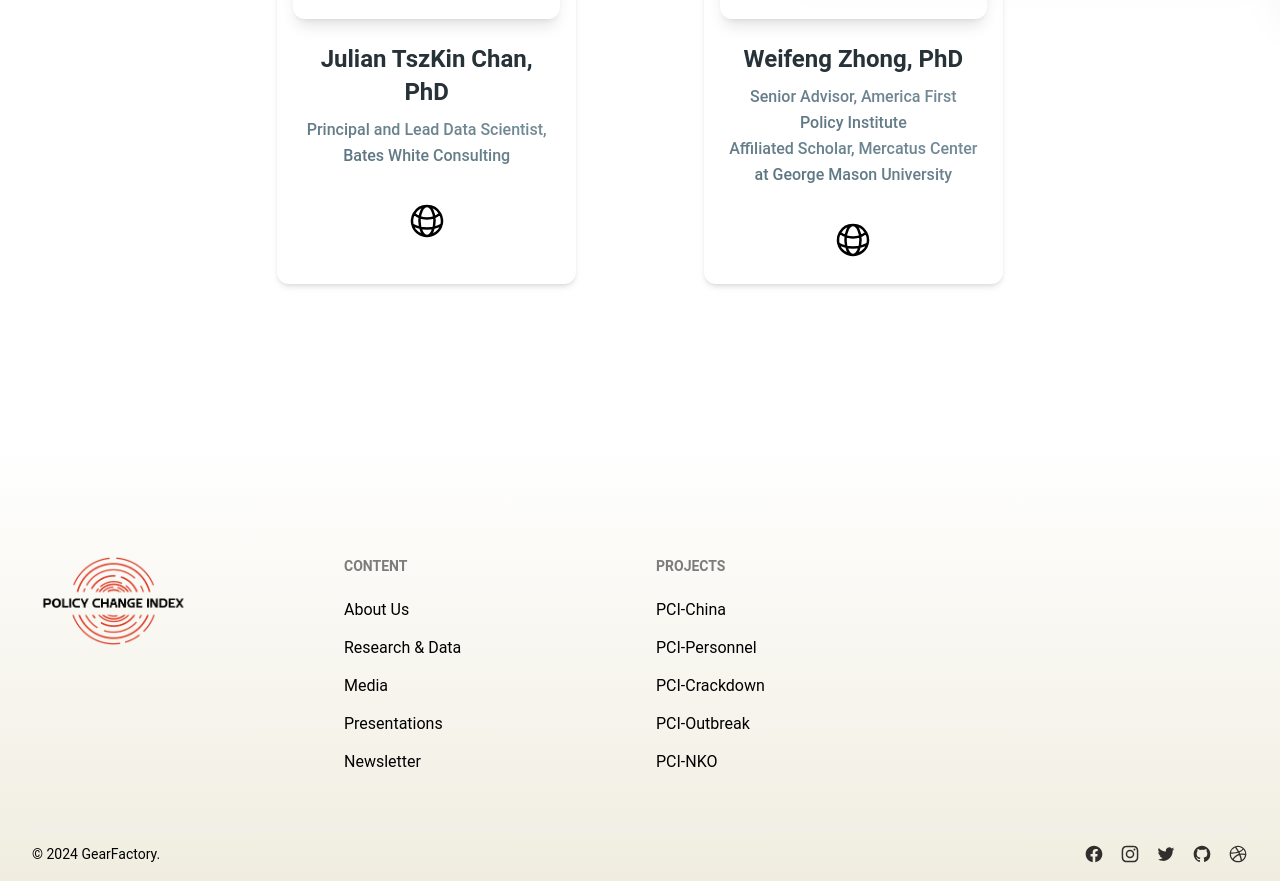
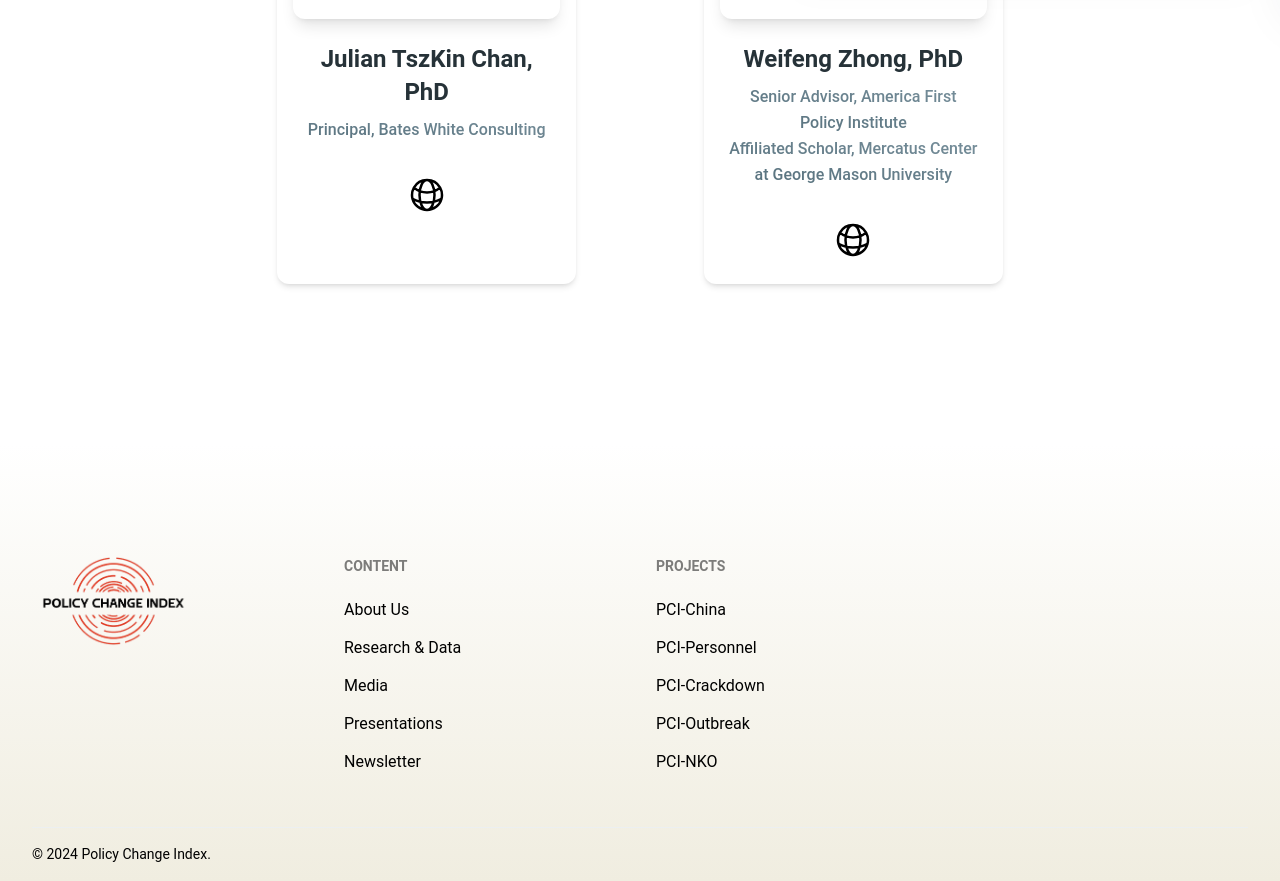
Before and after one commit to PCI-ORG/pci-website-new, a Next.js app: page /about in a window 1280 px wide. Shown: the part 798-1679 px from the top of the page. Built offline with nearby package versions, Linux system fonts and the light colour scheme.

Commit message:
content update

```diff
--- a/src/app/Drawer.tsx
+++ b/src/app/Drawer.tsx
@@ -18,7 +18,7 @@ const projectLinks = (open: boolean) => {
         {SITEMAP.projects.pages.map(({ link, name, footer }, key) => (
           <a href={`/projects/${link}`}>
             <ListItem key={key}>
-              <a href="">{name}</a>
+              {name}
             </ListItem>
           </a>
         ))}
--- a/src/app/Footer.tsx
+++ b/src/app/Footer.tsx
@@ -64,9 +64,9 @@ export default function Footer() {
             variant="small"
             className="mb-4 text-center font-normal text-black dark:text-white md:mb-0"
           >
-            &copy; {currentYear} GearFactory.
+            &copy; {currentYear} Policy Change Index.
           </Typography>
-          <div className="flex gap-4 text-black dark:text-white sm:justify-center">
+          {/* <div className="flex gap-4 text-black dark:text-white sm:justify-center">
             <Typography
               as="a"
               href="#"
@@ -153,7 +153,7 @@ export default function Footer() {
                 />
               </svg>
             </Typography>
-          </div>
+          </div> */}
         </div>
       </div>
     </footer>
--- a/src/app/Header.tsx
+++ b/src/app/Header.tsx
@@ -38,7 +38,7 @@ export default function Header() {
       className={`flex place-items-center flex-col py-4 sticky -top-2 md:-top-40 z-20 dark:bg-pciDark bg-white`}
     >
       <div className="flex flex-row justify-between md:flex-col w-full">
-        <Link className="self-start md:self-center" href="/">
+        <Link className="self-start md:self-center my-auto" href="/">
           <Image
             className="hidden md:block select-none"
             src={
--- a/src/app/about/page.tsx
+++ b/src/app/about/page.tsx
@@ -14,7 +14,7 @@ import { ThemeContext } from "../ThemeProvider";
 const profiles = [
   {
     name: "Julian TszKin Chan, PhD",
-    titles: ["Principal and Lead Data Scientist, Bates White Consulting"],
+    titles: ["Principal, Bates White Consulting"],
     desc: "Julian TszKin Chan is a Managing Economist and Lead Data Scientist in the Finance practice at Bates White Economic Consulting. He has significant experience conducting quantitative and qualitative analyses in support of expert economic testimony, including econometric modeling, Monte Carlo simulation, damages estimation, statistical sampling, and processing big data. Dr. Chan is an experienced researcher with interests in applying econometric, big data, machine learning and natural-language processing methods to analyze economic phenomena, including questions related to social networks, social media, and cryptocurrencies.",
     img: "/images/julianchan.png",
     website: "https://sites.google.com/site/ctszkin/",
--- a/src/app/page.tsx
+++ b/src/app/page.tsx
@@ -81,11 +81,10 @@ export default function Home() {
         <div className="flex flex-col w-2/3">
           <h1 className="self-start text-3xl my-5">Our Projects</h1>
           {projects.map((item, index) => {
-            console.log(index % 2);
             return (
               <Card
                 key={index}
-                className={`relative bg-clip-border rounded-xl bg-white bg-[#e2e8f0] text-gray-700 shadow-md w-full max-w-[96rem] h-[35rem] md:h-[20rem]
+                className={`relative bg-clip-border rounded-xl bg-white bg-[#e2e8f0] text-gray-700 shadow-md w-full max-w-[500rem] h-[28rem] md:h-[20rem]
                 flex flex-col md:flex-row
                 my-8  hover:scale-105 hover:cursor-pointer transition-all`}
                 // flex-row${index % 2 ? "-reverse" : ""} this doesn't work why??
```
